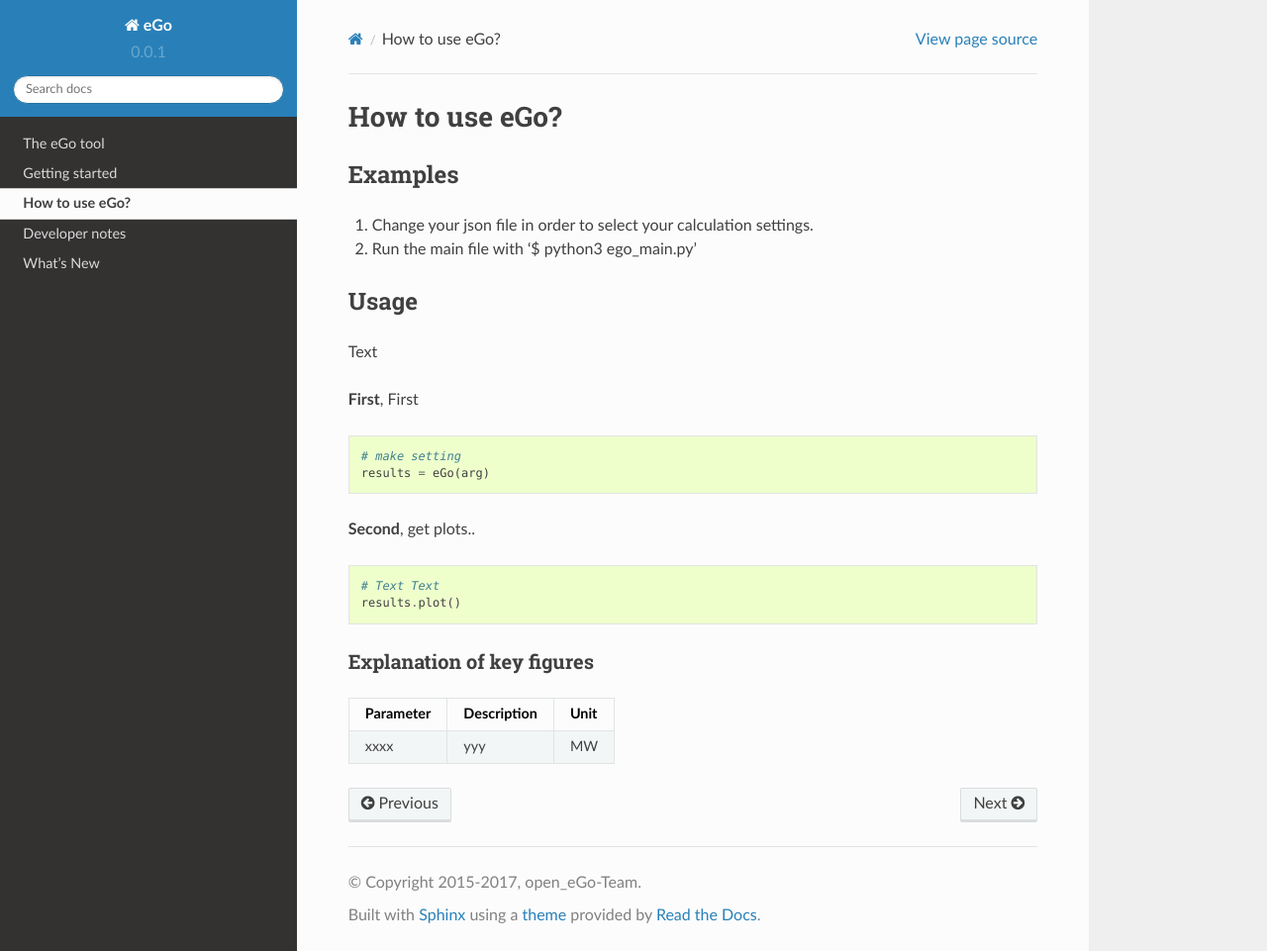
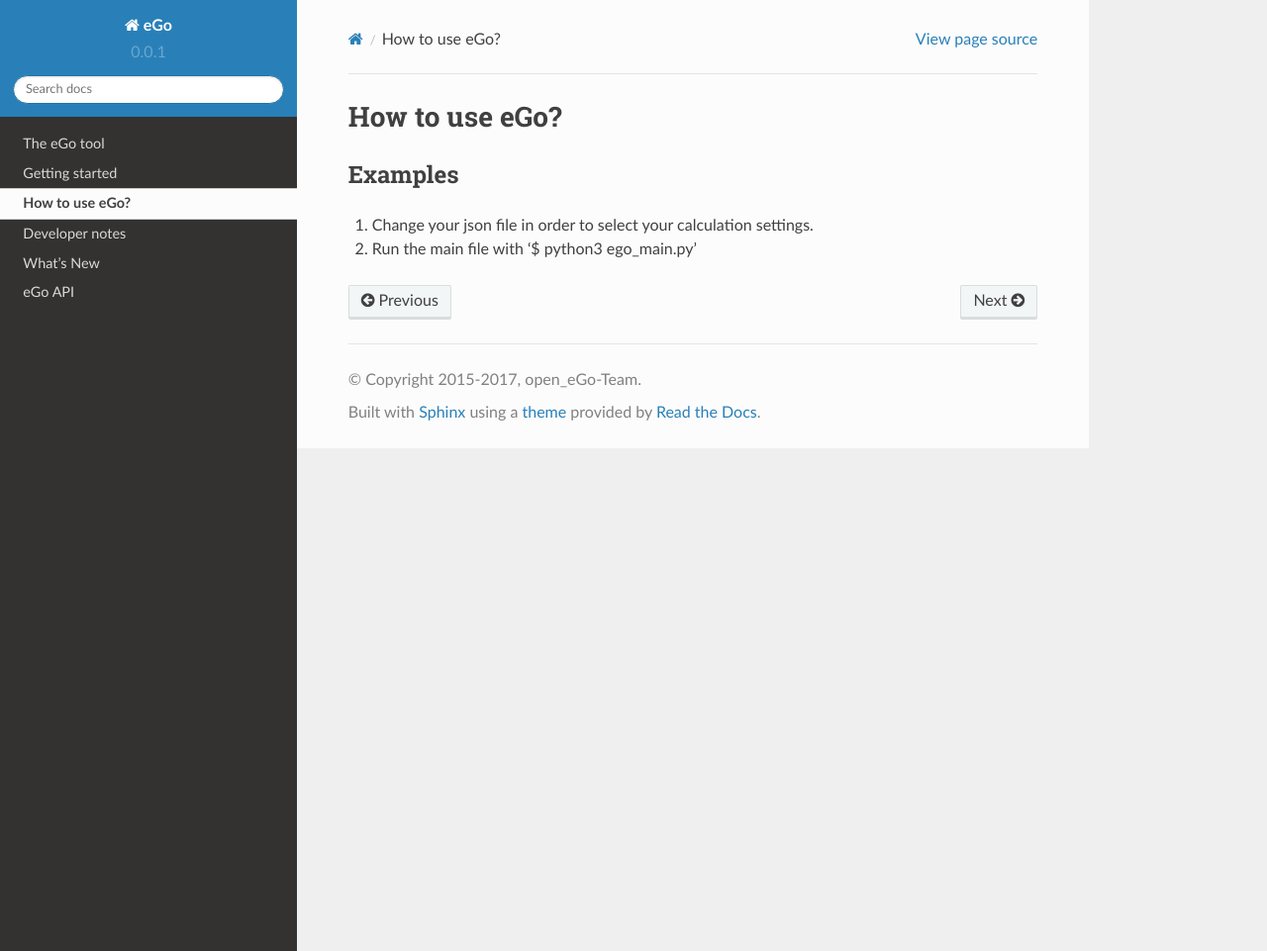
Before and after one commit to openego/eGo, a Sphinx documentation site: the page built from doc/usage_details.rst, in a window 1280 px wide and 961 px high. Shown: the whole window at 99% size. Built offline with Sphinx 7.4.7 and the Read the Docs theme 2.0.0, drawn with Linux system fonts in a browser that asks for light colours; formulas are drawn with MathJax 3; pages that are not in the unit, such as notebooks, are missing from menus.

Commit message:
update documenation and add api

```diff
--- a/doc/usage_details.rst
+++ b/doc/usage_details.rst
@@ -9,40 +9,3 @@
 1. Change your json file in order to select your calculation settings.
 
 2. Run the main file with '$ python3 ego_main.py'
-
-
-
-
-
-
-Usage
-=====
-
-Text
-
-
-**First**, First
-
-.. code-block:: python
-
-    # make setting
-    results = eGo(arg)
-
-
-**Second**, get plots..
-
-.. code-block:: python
-
-    # Text Text
-    results.plot()
-
-
-
-Explanation of key figures
---------------------------
-
-========= ======================================= ====
-Parameter Description                             Unit
-========= ======================================= ====
-xxxx       yyy                                    MW
-========= ======================================= ====
```
Also changed, not shown: doc/api/modules.rst (added, +7 -0 lines), doc/api/ego.tools.rst (added).
